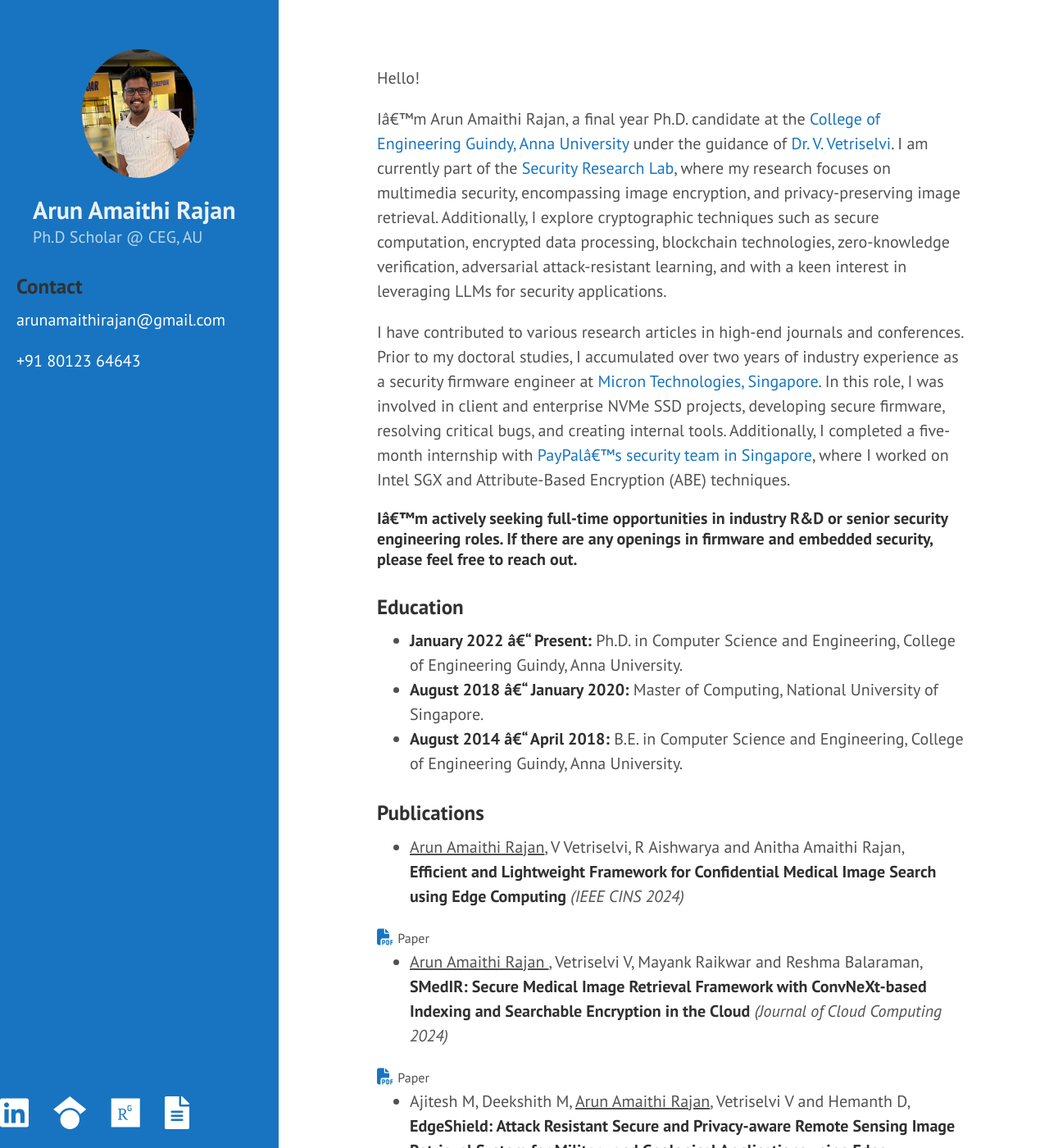
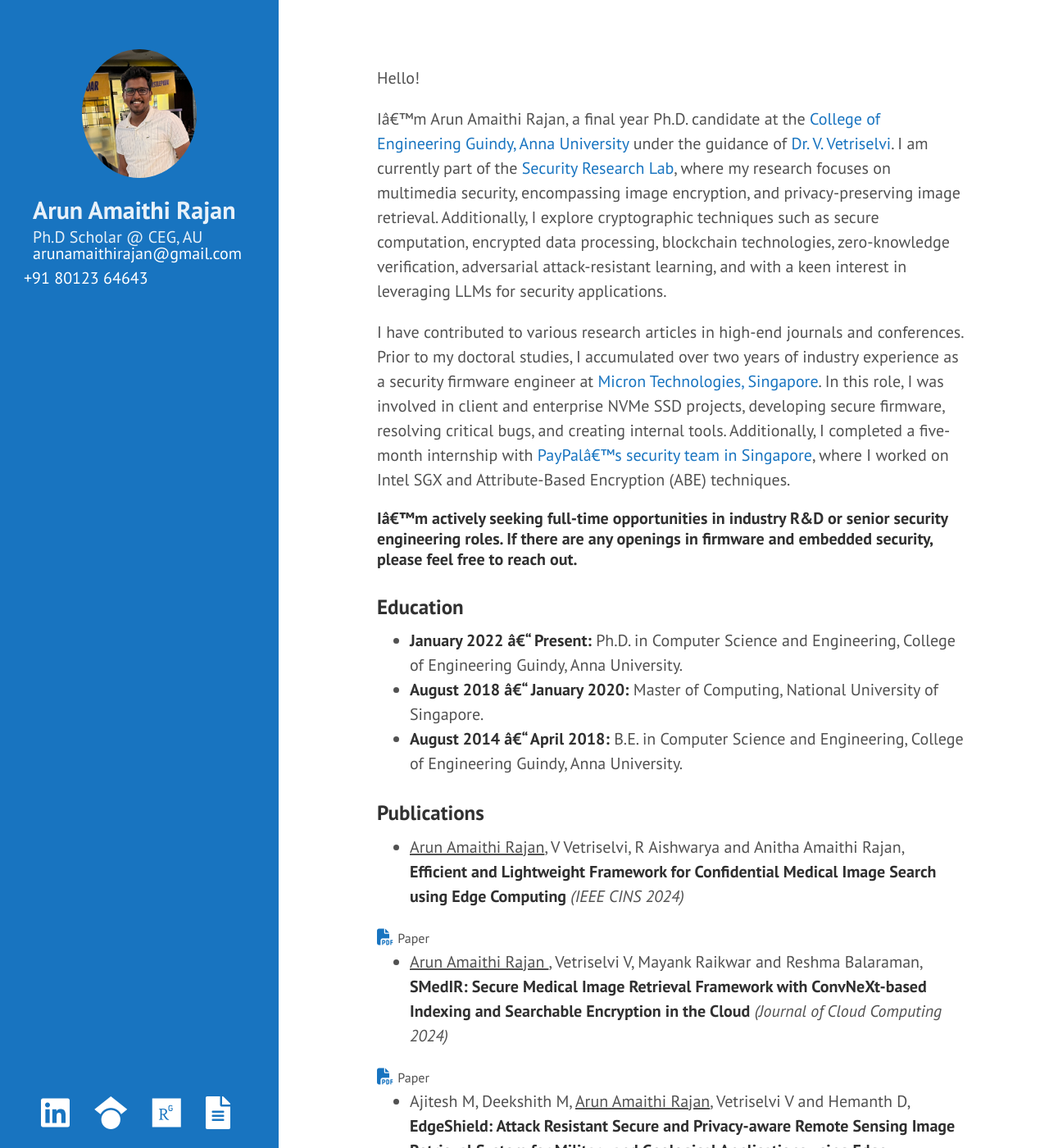
Before and after one commit to arunamaithi/arunamaithi.github.io, a Jekyll site: the page built from index.md, in a window 1280 px wide and 1400 px high. Shown: the whole window at 82% size. Built offline with Jekyll 4.4.1, drawn with Linux system fonts in a browser that asks for light colours.

Commit message:
sidebar style fixes 2/n

```diff
--- a/_includes/sidebar.html
+++ b/_includes/sidebar.html
@@ -14,7 +14,7 @@
       <p class="lead">{{ site.description }}</p>
     </div>
 
-    <div style="position: fixed;bottom:1rem;left:0;right:0">
+    <div style="position: fixed;bottom:1rem;left:2.5rem;right:0">
     <a href="https://www.linkedin.com/in/arunamaithi/">
 
       <i class="fa-brands fa-linkedin fa-2x"></i>
@@ -31,11 +31,10 @@
     </a>
   </div>
   </div>
-  <h3>Contact</h3>
-<p>
+<p style="margin:0;margin-left: 20px;">
   <a href="mailto:arunamaithirajan@gmail.com">arunamaithirajan@gmail.com</a>
 </p>
-<p>
+<p style="margin-left: 9px;">
   <a href="+91 80123 64643">+91 80123 64643</a>
 </p>
 </div>
--- a/public/css/poole.css
+++ b/public/css/poole.css
@@ -259,9 +259,10 @@ tbody tr:nth-child(odd) th {
  */
 
 .lead {
-  font-size: 1rem;
-  font-weight: 300;
-  color:rgb(255,255,255,0.7);
+   font-size: 1rem;
+   font-weight: 300;
+   color: rgb(255, 255, 255, 0.9);
+   margin-bottom: -0.5rem;
 }
 
 
```
